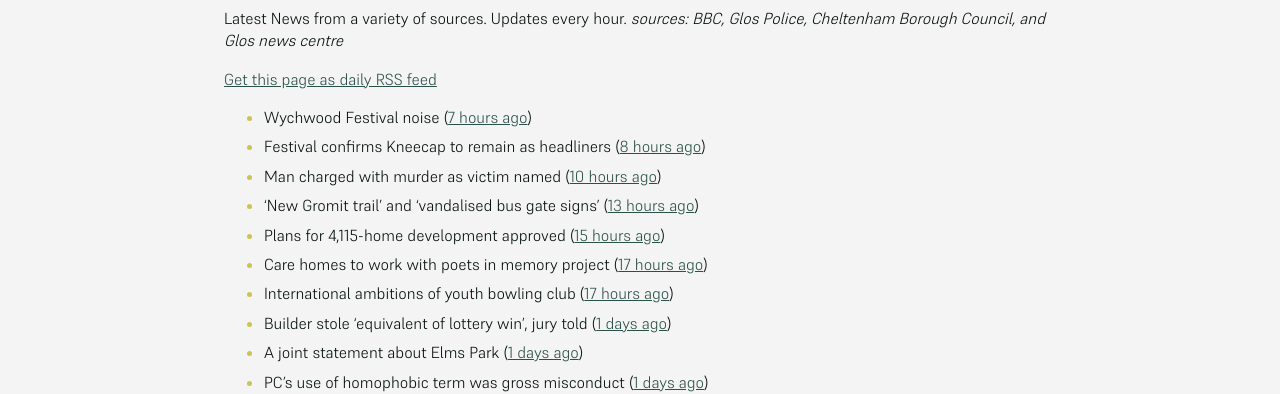
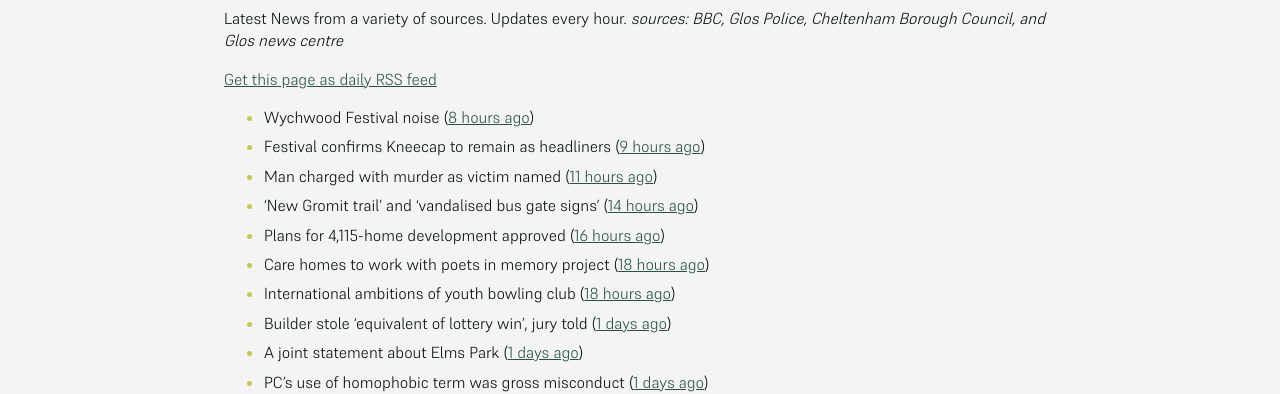
Before and after one commit to mat-0/cheltenham-open-data, a Jekyll site: the page built from _pages/news.md, in a window 1280 px wide. Shown: the part 266-660 px from the top of the page. Built offline with Jekyll 4.4.1, drawn with Linux system fonts in a browser that asks for light colours.

Commit message:
Updated 2025-05-30 23:57:47

```diff
--- a/_pages/news.md
+++ b/_pages/news.md
@@ -12,13 +12,13 @@ _sources: BBC, Glos Police, Cheltenham Borough Council, and Glos news centre_
 [Get this page as daily RSS feed](/daily.rss)
 
 <!-- news_marker starts -->
-- Wychwood Festival noise ([7 hours ago](https://www.cheltenham.gov.uk/news/article/3016/wychwood_festival_noise))
-- Festival confirms Kneecap to remain as headliners ([8 hours ago](https://www.bbc.com/news/articles/clyg54e88jmo))
-- Man charged with murder as victim named ([10 hours ago](https://www.bbc.com/news/articles/ce80685p13no))
-- 'New Gromit trail' and 'vandalised bus gate signs' ([13 hours ago](https://www.bbc.com/news/articles/cpd46d4ndxdo))
-- Plans for 4,115-home development approved ([15 hours ago](https://www.bbc.com/news/articles/c8xgd99grk5o))
-- Care homes to work with poets in memory project ([17 hours ago](https://www.bbc.com/news/articles/ceqgg39e97zo))
-- International ambitions of youth bowling club ([17 hours ago](https://www.bbc.com/news/articles/c628gye549qo))
+- Wychwood Festival noise ([8 hours ago](https://www.cheltenham.gov.uk/news/article/3016/wychwood_festival_noise))
+- Festival confirms Kneecap to remain as headliners ([9 hours ago](https://www.bbc.com/news/articles/clyg54e88jmo))
+- Man charged with murder as victim named ([11 hours ago](https://www.bbc.com/news/articles/ce80685p13no))
+- 'New Gromit trail' and 'vandalised bus gate signs' ([14 hours ago](https://www.bbc.com/news/articles/cpd46d4ndxdo))
+- Plans for 4,115-home development approved ([16 hours ago](https://www.bbc.com/news/articles/c8xgd99grk5o))
+- Care homes to work with poets in memory project ([18 hours ago](https://www.bbc.com/news/articles/ceqgg39e97zo))
+- International ambitions of youth bowling club ([18 hours ago](https://www.bbc.com/news/articles/c628gye549qo))
 - Builder stole 'equivalent of lottery win', jury told ([1 days ago](https://www.bbc.com/news/articles/ckgqkx137nno))
 - A joint statement about Elms Park ([1 days ago](https://www.cheltenham.gov.uk/news/article/3015/a_joint_statement_about_elms_park))
 - PC's use of homophobic term was gross misconduct ([1 days ago](https://www.bbc.com/news/articles/c9wg7dg84zqo))
```
Also changed, not shown: _data/flood.json (+5 -48 lines), index.md (+6 -6 lines).
